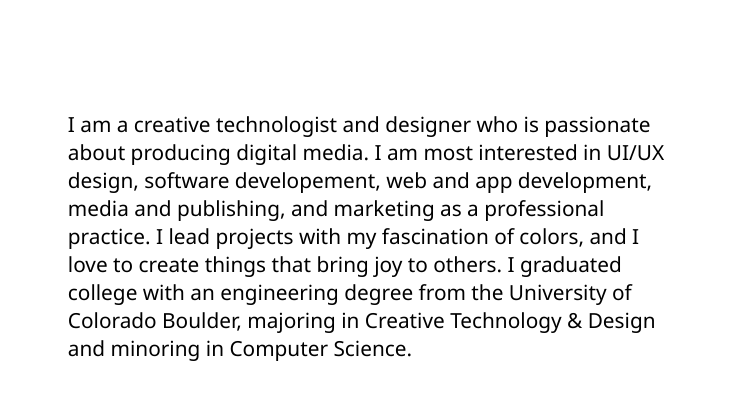
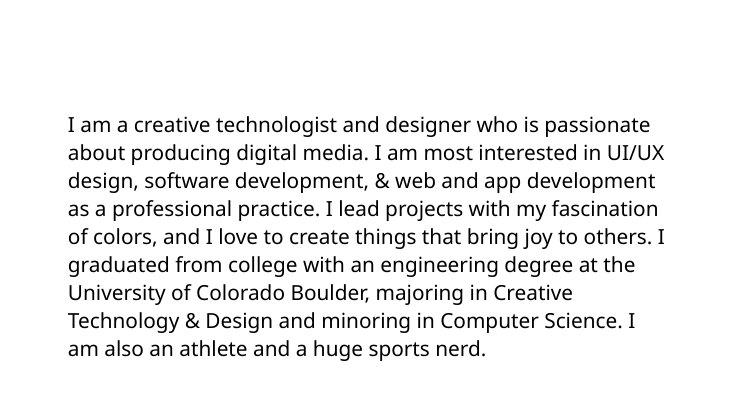
Before and after one commit to anhugenberg/anhugenberg.github.io, a plain HTML site: page about.html in a window 1280 px wide. Shown: the part 243-660 px from the top of the page, 541-1280 px from the left. Drawn offline with Linux system fonts and the light colour scheme.

Commit message:
Update about.html
update about me

```diff
--- a/about.html
+++ b/about.html
@@ -27,13 +27,11 @@
     <div class="flex-container2">
         <img src="img/About_Headshot.JPG" alt="Headshot" style="width:40%;">
         <p id="about"style="width:50%;"> I am a creative technologist and designer who is passionate about producing digital media.
-            I am most interested in UI/UX design, software developement, web and app development, media
-            and publishing, and marketing as a professional practice. I lead projects
-            with my fascination of colors, and I love to create things that bring joy to others.
-            I graduated college with an engineering degree from the University of Colorado Boulder,
-            majoring in Creative Technology & Design and minoring in Computer Science.
+            I am most interested in UI/UX design, software development, & web and app development as a professional practice.
+            I lead projects with my fascination of colors, and I love to create things that bring joy to others.
+            I graduated from college with an engineering degree at the University of Colorado Boulder, majoring in Creative Technology & Design and minoring in Computer Science.
+            I am also an athlete and a huge sports nerd.
         </p>
-
     </div>
 </body>
 </html>
```
